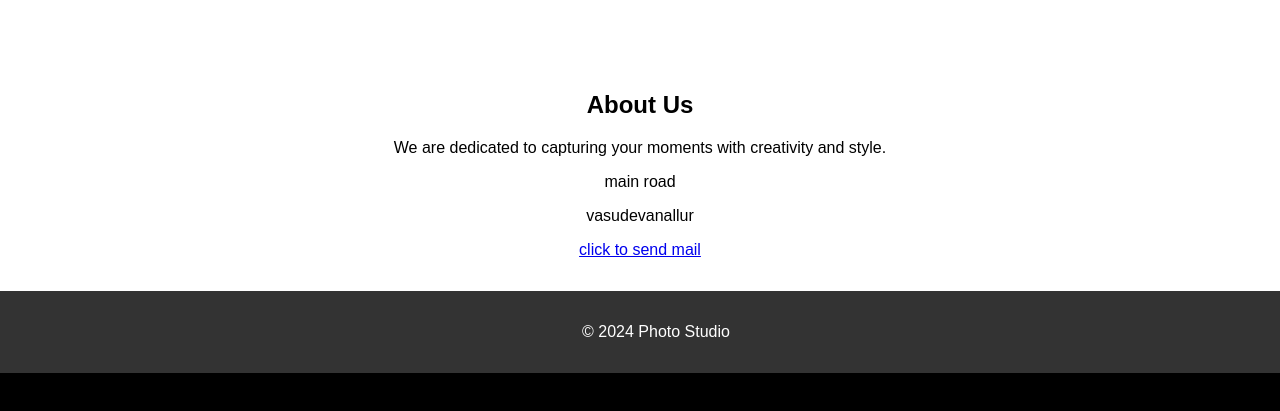
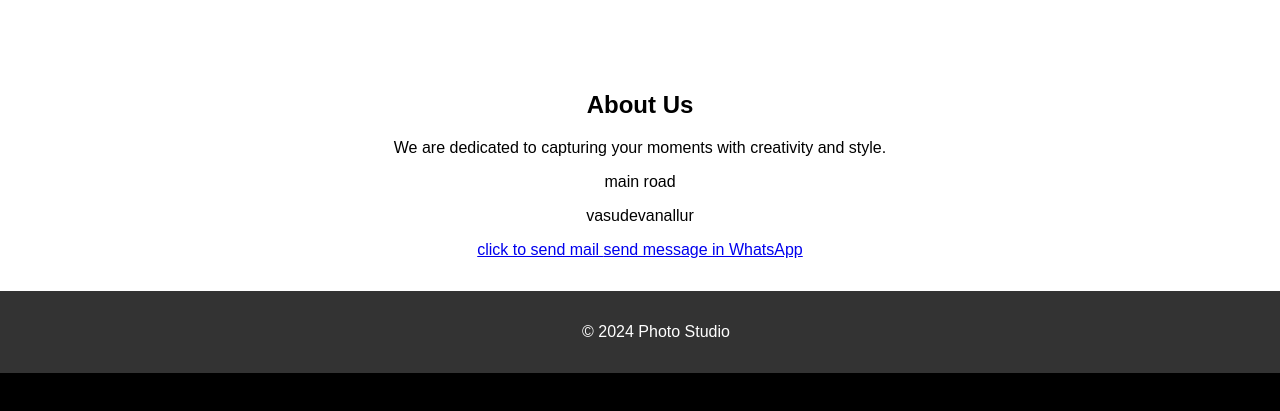
Before and after one commit to Vinoth20040711/My-webpage-, a plain HTML site: page index.html in a window 1280 px wide. Shown: the part 983-1394 px from the top of the page. Drawn offline with nearby package versions, Linux system fonts and the light colour scheme.

Commit message:
Update index.html

```diff
--- a/index.html
+++ b/index.html
@@ -47,6 +47,9 @@
         <a href="mailto:vinotharun2505@gamil.com">
             click to send mail
         </a>
+	<a href="https://wa.me/message/6UODFI4V4G7VM1">
+		send message in WhatsApp
+	</a>
     </section>
 
     <footer>
```
